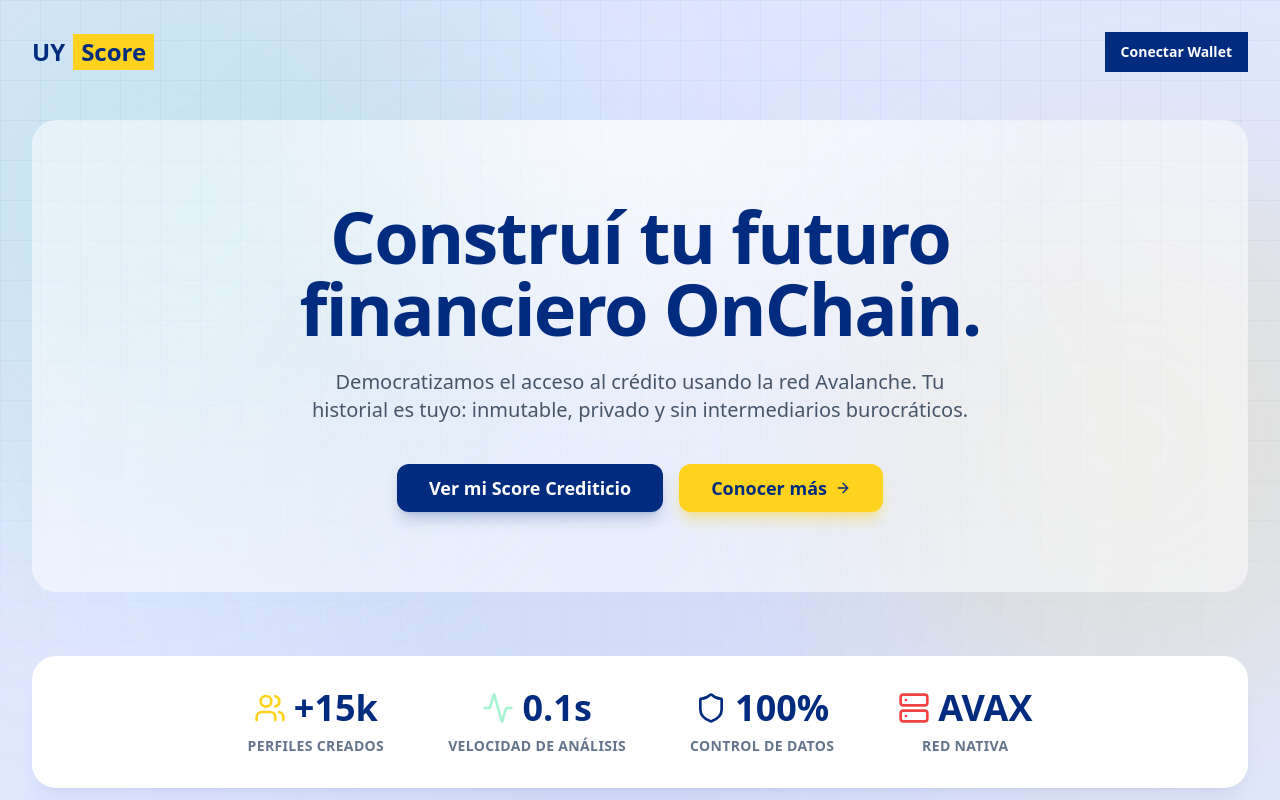
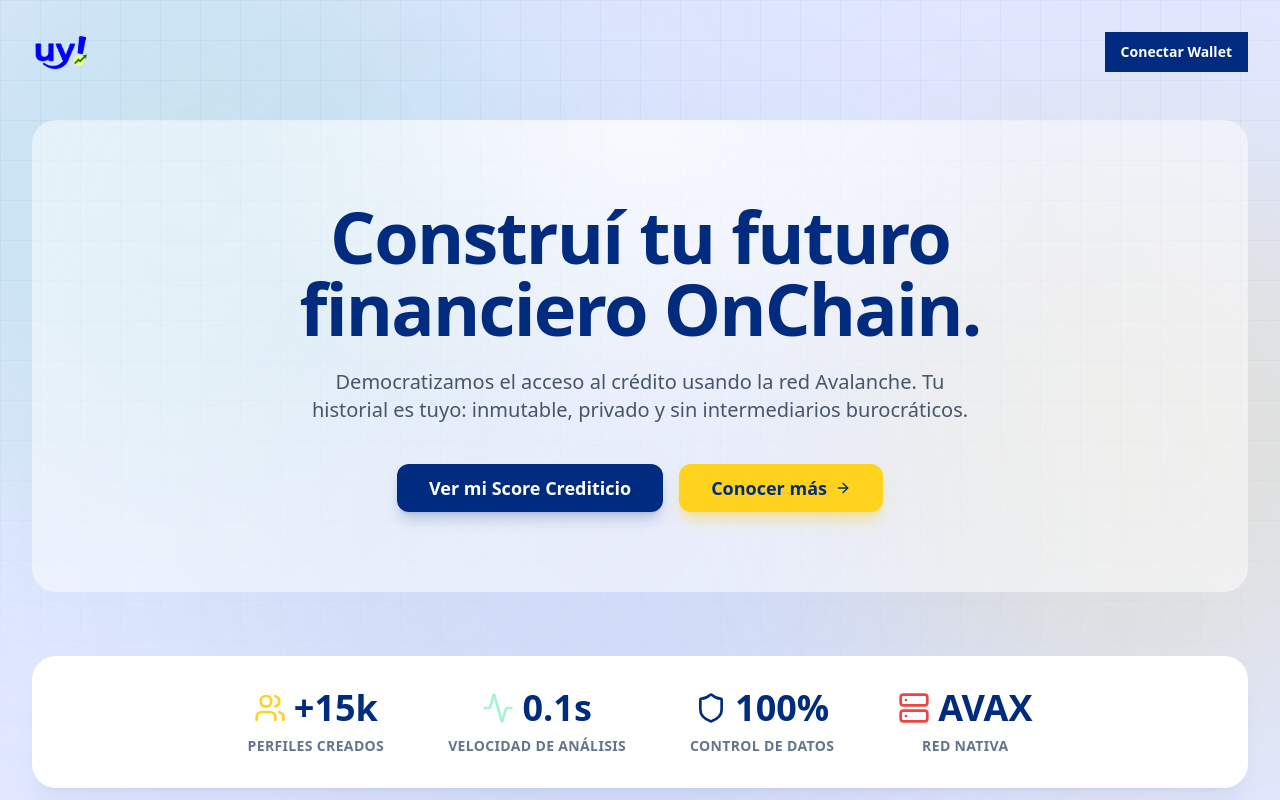
Before and after one commit to jesulim/hack_avalanche, a React (Vite) app: page / in a window 1280 px wide. Shown: the top 800 px of the page. Built offline with nearby package versions, Linux system fonts and the light colour scheme.

Commit message:
style: replace text logo with image in navbar

```diff
--- a/src/App.tsx
+++ b/src/App.tsx
@@ -22,9 +22,8 @@ function App() {
       <div className="max-w-7xl mx-auto px-4 sm:px-6 lg:px-8 py-4 relative z-10">
         {/* Navbar */}
         <nav className="flex justify-between items-center py-4 mb-8">
-          <div className="text-2xl font-extrabold text-brand-blue flex items-center gap-2">
-            UY
-            <span className="bg-brand-yellow text-brand-blue px-2 py-0.5 rounded-md">Score</span>
+          <div className="flex items-center">
+            <img src="/logo_uy.png" alt="Logo UY" className="h-10 w-auto" />
           </div>
           <Button
             className="bg-brand-blue text-white hover:bg-brand-blue/90 font-semibold"
```
Also changed, not shown: public/logo_uy.png (added).
